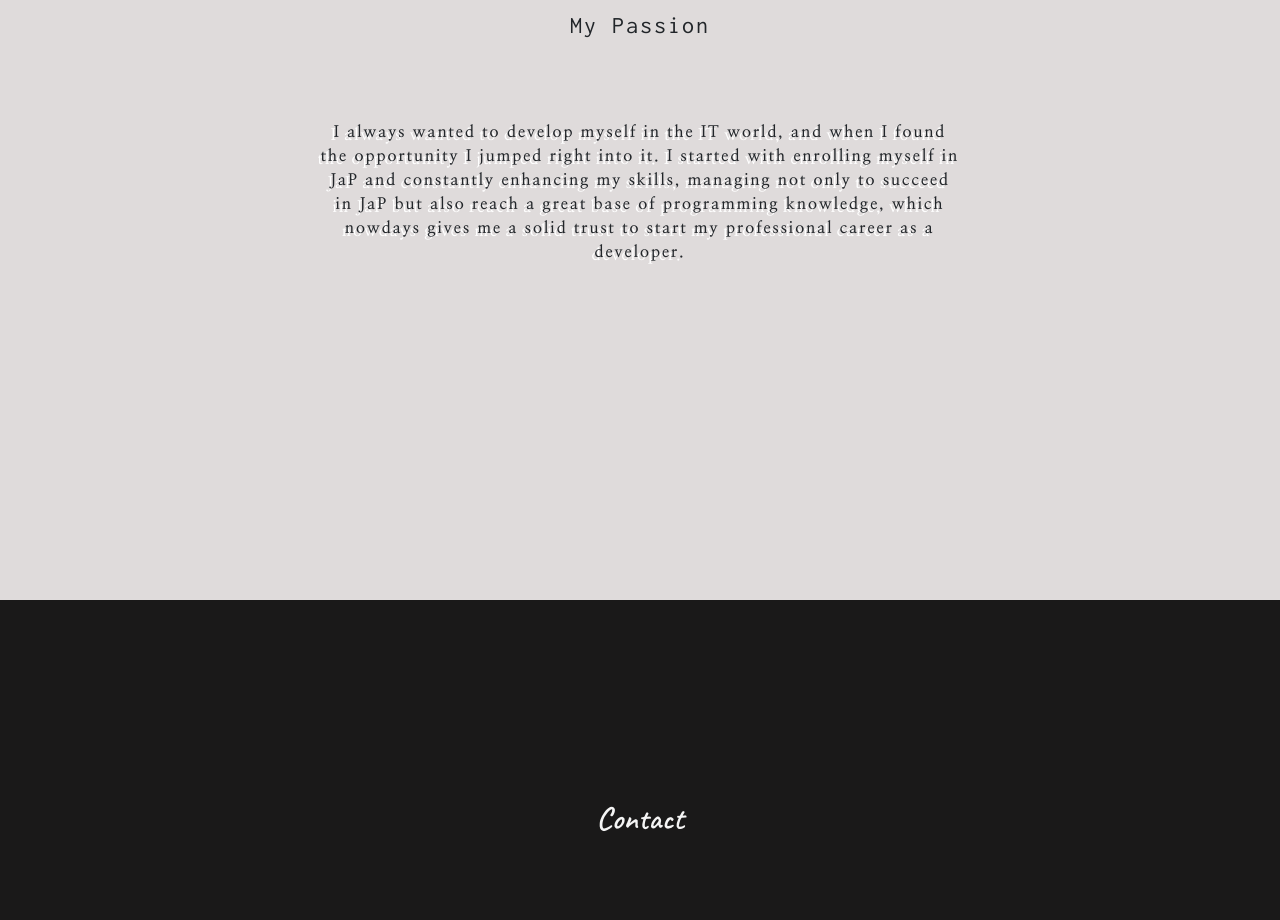
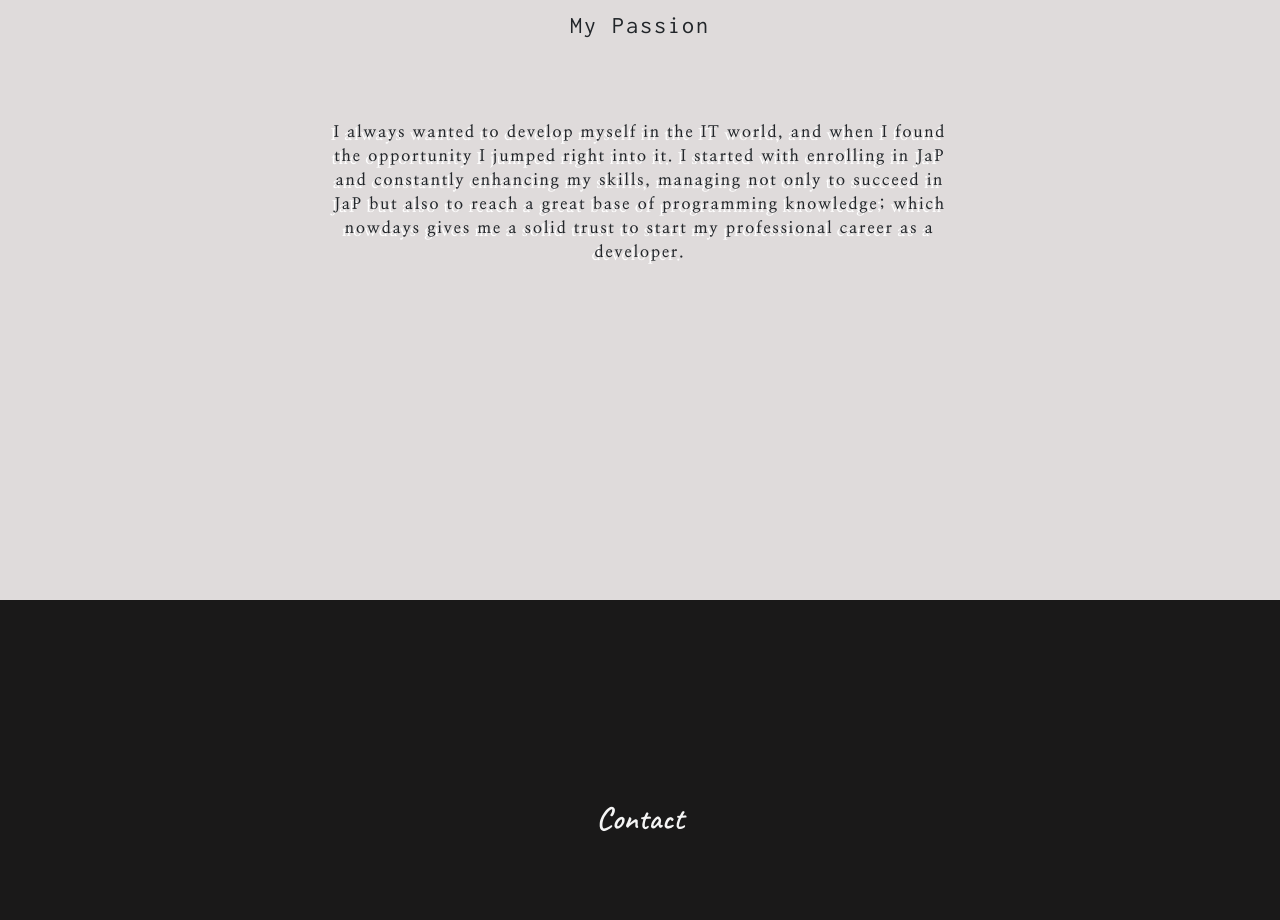
Before and after one commit to rodrigoamestoy2/Portfolio, a plain HTML site: page index.html in a window 1280 px wide. Shown: the part 3120-4040 px from the top of the page. Drawn offline with Linux system fonts and the light colour scheme; a web font is replaced by a local one.

Commit message:
Update index.html

```diff
--- a/index.html
+++ b/index.html
@@ -131,7 +131,7 @@
           </div>
           <div class="info-about">
             <h4 id="info-title">My Passion</h4>
-            <p>I always wanted to develop myself in the IT world, and when I found the opportunity I jumped right into it. I started with enrolling myself in JaP and constantly enhancing my skills, managing not only to succeed in JaP but also reach a great base of programming knowledge, which nowdays gives me a solid trust to start my professional career as a developer.</p>
+            <p>I always wanted to develop myself in the IT world, and when I found the opportunity I jumped right into it. I started with enrolling  in JaP and constantly enhancing my skills, managing not only to succeed in JaP but also to reach a great base of programming knowledge; which nowdays gives me a solid trust to start my professional career as a developer.</p>
           </div>
         </div>
       </div>
```
